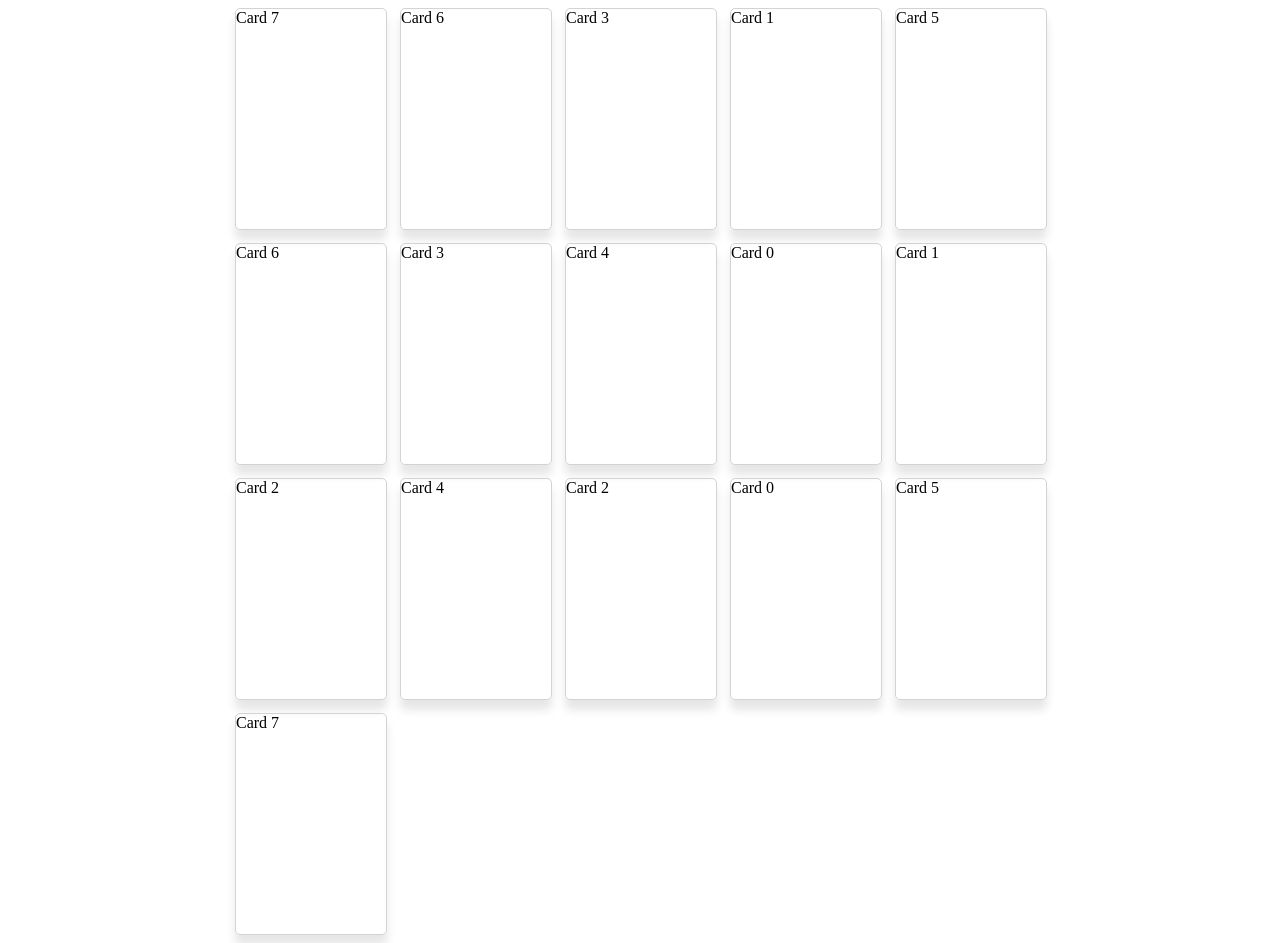
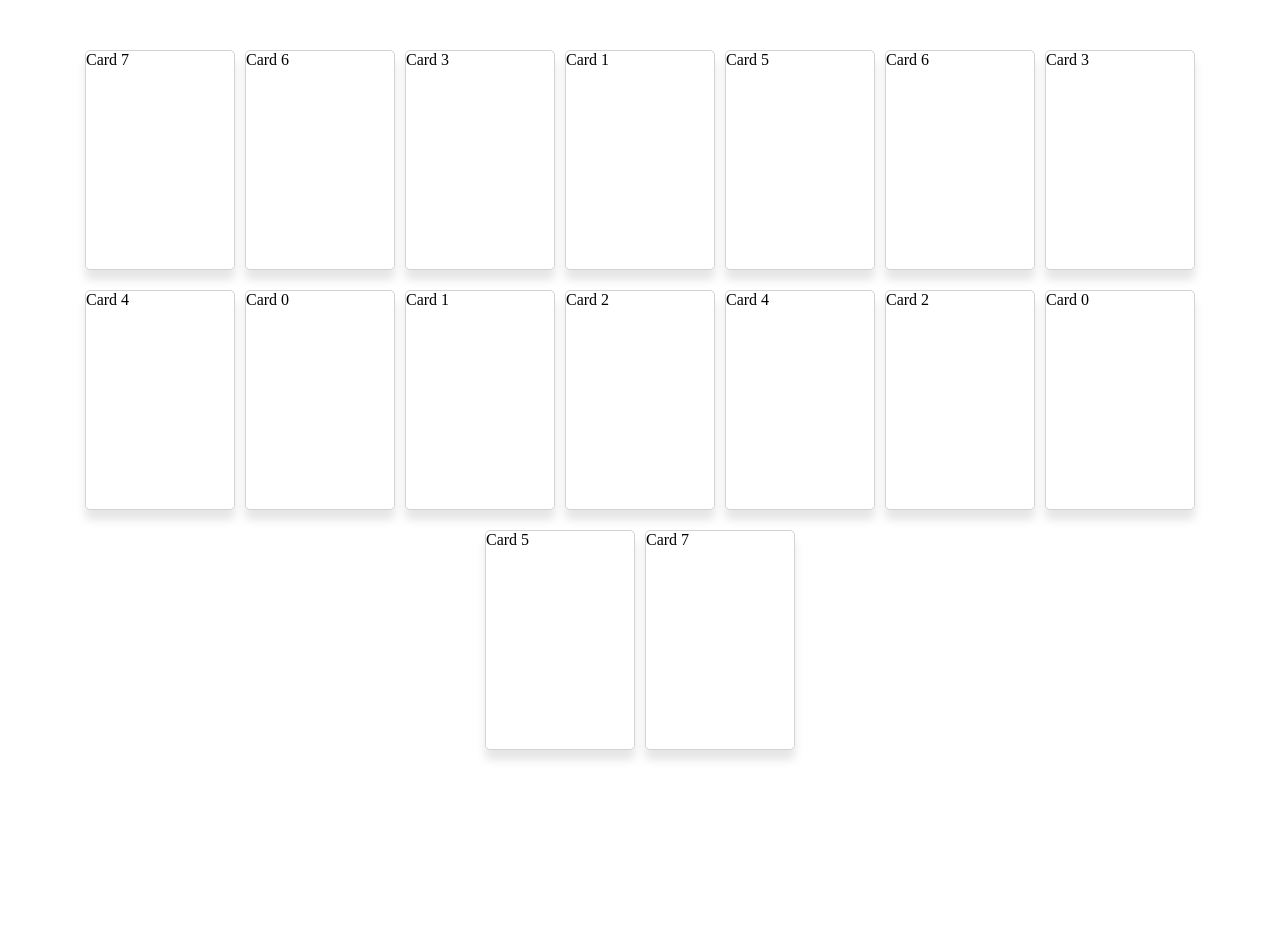
Before and after one commit to MaciejReimann/memory-game, a React (Create React App) app: page / in a window 1280 px wide. After the commit the page ends 800 px from the top, so only its background shows below. Built offline with nearby package versions, Linux system fonts and the light colour scheme.

Commit message:
styling WIP

```diff
--- a/src/App.module.scss
+++ b/src/App.module.scss
@@ -1,4 +1,6 @@
 .wrapper {
+  width: 100vw;
+  height: 100vh;
   display: flex;
   justify-content: center;
   align-items: center;
--- a/src/gameboard/Card.module.scss
+++ b/src/gameboard/Card.module.scss
@@ -6,16 +6,29 @@ $box-shadow: 10px;
 .wrapper {
   width: $card-width;
   height: $card-height;
+  margin: 5px;
   border: 1px solid lightgrey;
   border-radius: $border-radius;
   box-shadow: 0 $box-shadow $box-shadow 0 rgba(black, 0.1);
+  transform: rotateY(0deg);
+  transform-style: preserve-3d;
+  transition: 0.5s;
 
   &--flipped {
+    // transition: visibility 2s linear 1s;
     background-color: grey;
-  }
+    transform: rotateY(180deg);
+    transform-style: preserve-3d;
+    transition: 0.5s;
 
-  &--cleared {
-    visibility: hidden;
+    // &--back {
+    //   transform: rotateY(-180deg);
+    //   transform-style: preserve-3d;
+    // }
+
+    &--cleared {
+      visibility: hidden;
+    }
   }
 
   &:hover {
--- a/src/gameboard/Card.tsx
+++ b/src/gameboard/Card.tsx
@@ -1,4 +1,4 @@
-import React, { FunctionComponent } from "react"
+import React, { FunctionComponent, useState, useEffect } from "react"
 import cxBinder from "classnames/bind"
 import styles from "./Card.module.scss"
 const cx = cxBinder.bind(styles)
@@ -10,6 +10,8 @@ interface CardProps {
   onClick: (id: number) => void
   isFlipped: boolean
   isCleared: boolean
+  // canBeFlipped: boolean // only if flipped.length < 2
+  shouldWaitForFlipback: boolean
 }
 
 export const Card: FunctionComponent<CardProps> = ({
@@ -17,16 +19,27 @@ export const Card: FunctionComponent<CardProps> = ({
   onClick,
   isFlipped,
   isCleared,
+  shouldWaitForFlipback,
   ...props
 }) => {
+  const [flipped, setFlipped] = useState(false)
+
+  shouldWaitForFlipback && console.log(id)
+
+  useEffect(() => {
+    setTimeout(() => {
+      setFlipped(false)
+    }, 1000)
+  }, [flipped])
+
   return (
     <div
       className={cx(styles.wrapper, {
-        "wrapper--flipped": isFlipped,
-        "wrapper--cleared": isCleared
+        "wrapper--flipped": flipped,
+        "wrapper--flipped--cleared": isCleared
       })}
       onClick={() => {
-        // setIsClicked(!isClicked)
+        setFlipped(true)
         onClick(id)
       }}
       {...props}
--- a/src/gameboard/Gameboard.module.scss
+++ b/src/gameboard/Gameboard.module.scss
@@ -1,10 +1,11 @@
 @import "../themes.scss/classic_theme";
 
 .wrapper {
-  display: grid;
-  grid-template-rows: repeat(3, $card-height);
-  grid-template-columns: repeat(5, $card-width);
-  column-gap: $gap-between-cards;
-  row-gap: $gap-between-cards;
-  // padding: 15px;
+  height: 90%;
+  width: 90%;
+  display: flex;
+  flex-wrap: wrap;
+  justify-content: center;
+  align-items: center;
+  perspective: 1000px;
 }
--- a/src/gameboard/Gameboard.tsx
+++ b/src/gameboard/Gameboard.tsx
@@ -38,6 +38,7 @@ export const Gameboard: FunctionComponent<GameboardProps> = ({ game }) => {
   return (
     <div className={styles.wrapper}>
       {game.getCards().map(card => {
+        console.log(card, flippedCards)
         return (
           <Card
             id={card.id}
@@ -45,6 +46,7 @@ export const Gameboard: FunctionComponent<GameboardProps> = ({ game }) => {
             key={`${card.id}${card.position}`}
             isFlipped={isCardFlipped(card.position)}
             isCleared={isCardCleared(card.position)}
+            shouldWaitForFlipback={flippedCards[0] === card.position}
           />
         )
       })}
--- a/src/memory-game/memory-game.ts
+++ b/src/memory-game/memory-game.ts
@@ -28,13 +28,17 @@ export class MemoryGame {
   }
 
   onFlipCard(card: MemoryCard): void {
-    if (this.isNoneOfCardsFlipped()) return this.addToFlippedCards(card)
-
     if (this.isCardMatching(card)) {
       this.addPairToClearedCards(card)
+      return
     }
 
-    this.resetFlippedCards()
+    if (this.flippedCards.length > 1) {
+      this.resetFlippedCards()
+      return
+    }
+
+    this.addToFlippedCards(card)
   }
 
   getFlippedCards(): MemoryCard[] {
--- a/src/themes.scss/classic_theme.scss
+++ b/src/themes.scss/classic_theme.scss
@@ -1,3 +1,9 @@
 $card-width: 150px;
 $card-height: 220px;
 $gap-between-cards: 15px;
+
+* {
+  padding: 0;
+  margin: 0;
+  box-sizing: border-box;
+}
```
